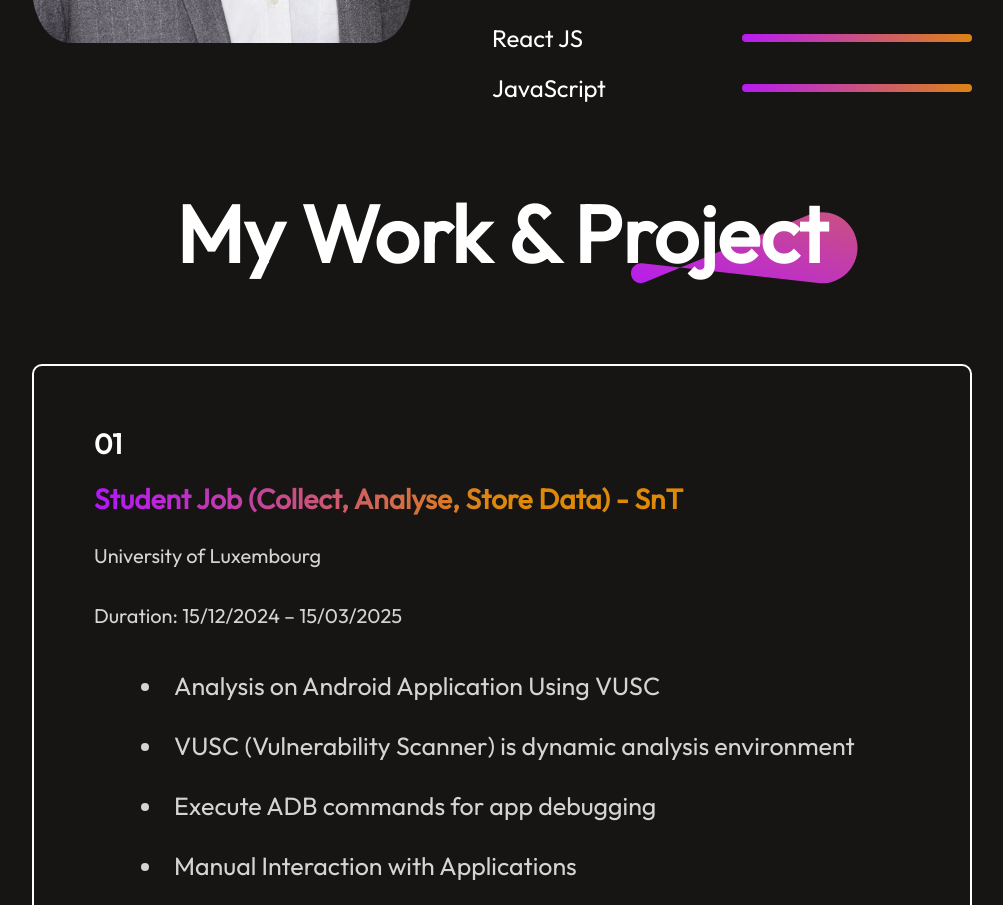
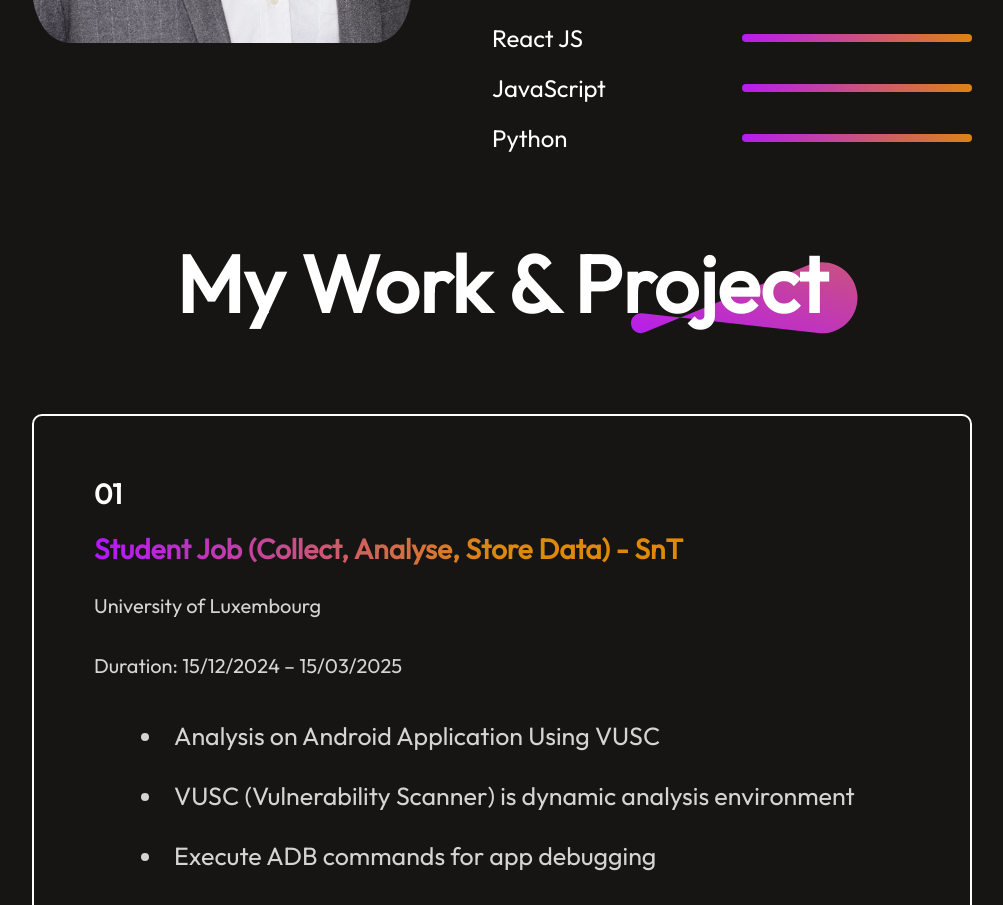
Before and after one commit to shishirpandey18/Portfolio, a React (Vite) app: page / in a window 1280 px wide. Shown: the part 1660-2565 px from the top of the page, without its empty margins (138-1141 px from the left). Built offline with nearby package versions, Linux system fonts and the light colour scheme.

Commit message:
Update About.jsx

```diff
--- a/src/Components/About/About.jsx
+++ b/src/Components/About/About.jsx
@@ -24,6 +24,7 @@ const About = () => {
                         <div className="about-skill"><p>HTML & CSS</p><hr /></div>
                         <div className="about-skill"><p>React JS</p><hr /></div>
                         <div className="about-skill"><p>JavaScript</p><hr /></div>
+                        <div className="about-skill"><p>Python</p><hr /></div>
                     </div>
                 </div>
             </div>
```
